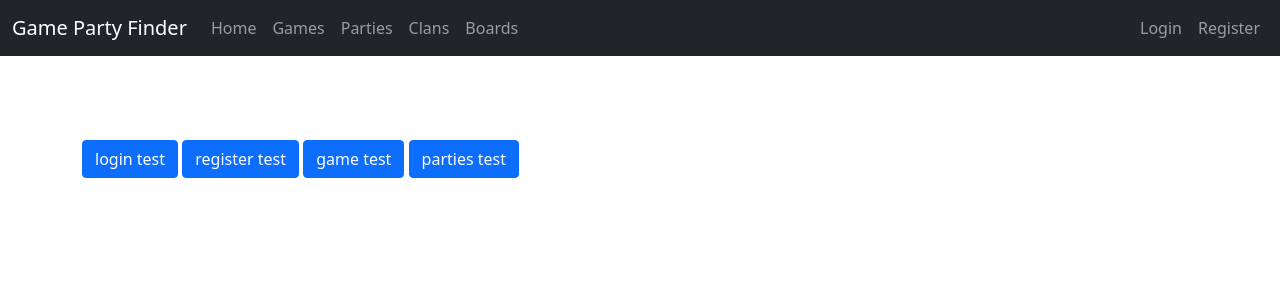
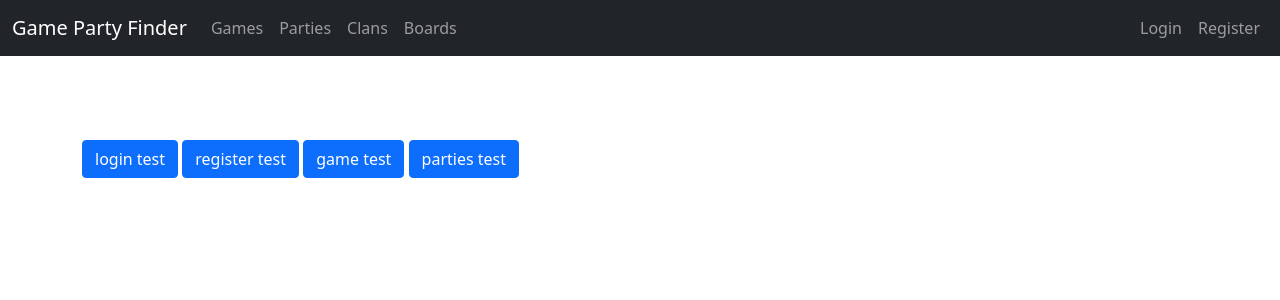
Before and after one commit to wbjeon2k/CSE421DB, a Flask app: page / in a window 1280 px wide. Shown: the top 300 px of the page. Run offline with Flask 2, Linux system fonts and the light colour scheme; parts of the project's set-up code (start-up, migrations or seed data) failed here and were passed over; some libraries are stand-ins or nearby versions.

Commit message:
Replace role of Home button to logo

```diff
--- a/web/templates/base.html
+++ b/web/templates/base.html
@@ -22,15 +22,12 @@
     {% block navbar %}
     <nav class="navbar navbar-expand-lg navbar-dark bg-dark">
         <div class="container-fluid">
-            <a class="navbar-brand" href="#">Game Party Finder</a>
+            <a class="navbar-brand" href="/">Game Party Finder</a>
             <button class="navbar-toggler" type="button" data-bs-toggle="collapse" data-bs-target="#navbarSupportedContent" aria-controls="navbarSupportedContent" aria-expanded="false" aria-label="Toggle navigation">
                 <span class="navbar-toggler-icon"></span>
             </button>
             <div class="collapse navbar-collapse" id="navbarSupportedContent">
                 <ul class="navbar-nav me-auto mb-2 mb-lg-0">
-                    <li class="nav-item">
-                        <a class="nav-link" href="/">Home</a>
-                    </li>
                     <li class="nav-item">
                         <a class="nav-link" href="/games/">Games</a>
                     </li>
```
